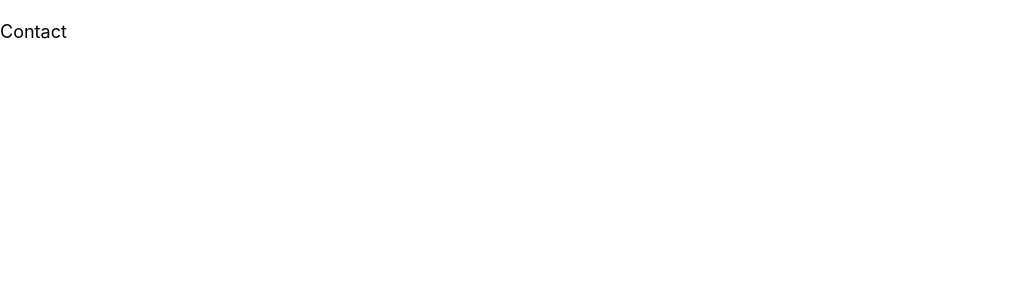
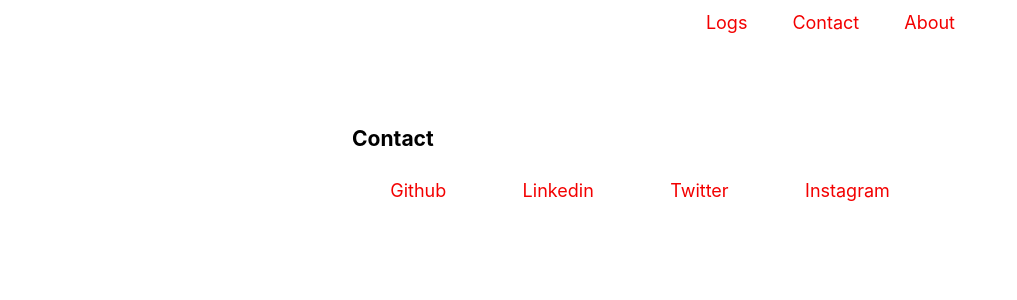
Before and after one commit to akshaypatil26/nextjs-blog, a Next.js app: page /contact in a window 1280 px wide. Shown: the top 300 px of the page, without its empty margins (0-1017 px from the left). Built offline with nearby package versions, Linux system fonts and the light colour scheme.

Commit message:
added structure to contact page. added navbar to _app instead of individual pages.

```diff
--- a/pages/_app.js
+++ b/pages/_app.js
@@ -1,5 +1,11 @@
-import '../styles/global.css'
+import Navbar from "../components/navbar";
+import "../styles/global.css";
 
 export default function App({ Component, pageProps }) {
-  return <Component {...pageProps} />;
+  return (
+    <>
+      <Navbar />
+      <Component {...pageProps} />
+    </>
+  );
 }
--- a/pages/contact.js
+++ b/pages/contact.js
@@ -1,8 +1,25 @@
 export default function Contact() {
   return (
     <>
-      <div>
-        <p>Contact</p>
+      <div className="mycontainer">
+        <h3>Contact</h3>
+        <section className="sociallinks">
+          <a target="_blank" href="https://github.com/akshaypatil26">
+            Github
+          </a>
+          <a
+            target="_blank"
+            href="https://www.linkedin.com/in/akshaysanjaypatil/"
+          >
+            Linkedin
+          </a>
+          <a target="_blank" href="https://twitter.com/foodjunkieguy">
+            Twitter
+          </a>
+          <a target="_blank" href="https://www.instagram.com/foodjunkieguy/">
+            Instagram
+          </a>
+        </section>
       </div>
     </>
   );
--- a/pages/logs.js
+++ b/pages/logs.js
@@ -5,7 +5,6 @@ import utilStyles from "../styles/utils.module.css";
 import Date from "../components/date";
 
 import { getSortedPostsData } from "../lib/posts";
-import Navbar from "../components/navbar";
 
 export async function getStaticProps() {
   const allPostsData = getSortedPostsData();
@@ -19,7 +18,6 @@ export async function getStaticProps() {
 export default function logs({ allPostsData }) {
   return (
     <>
-      <Navbar />
       <div className="mycontainer">
         <Head>
           <title>{siteTitle}</title>
```
